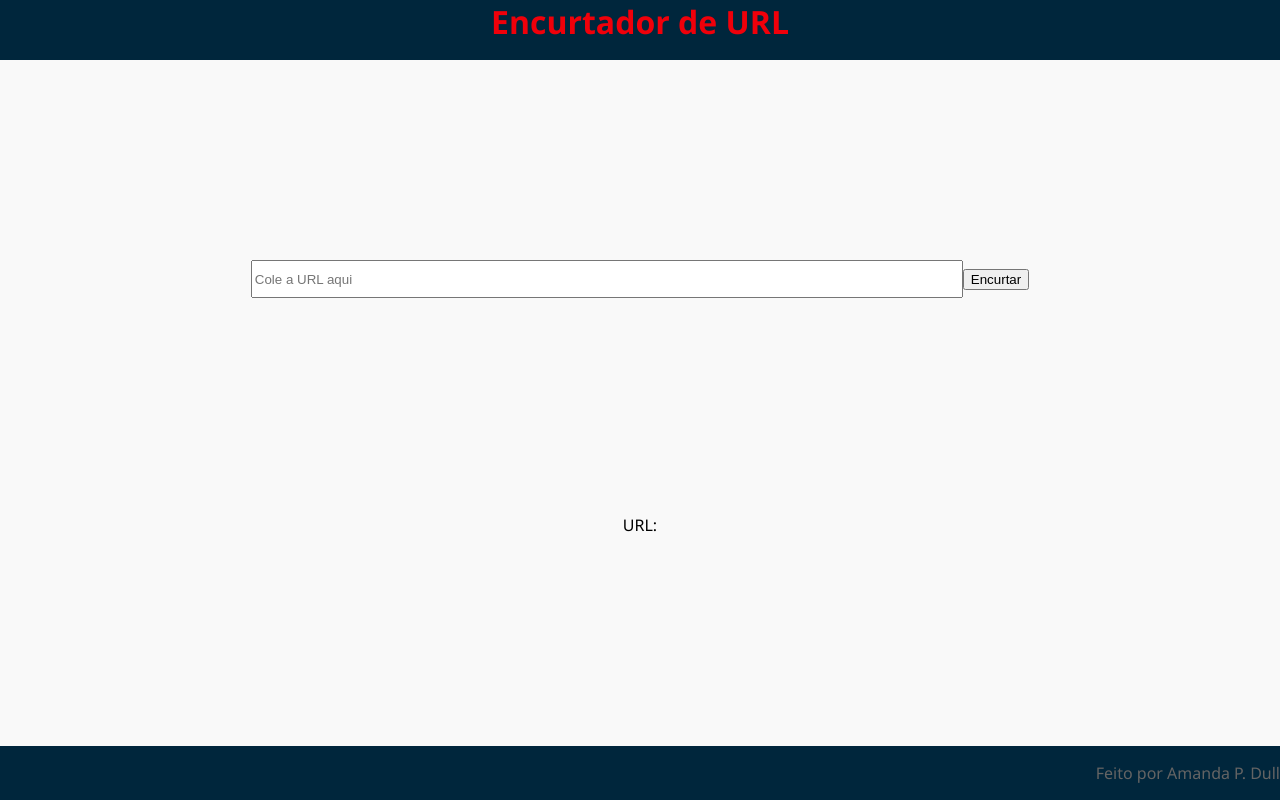
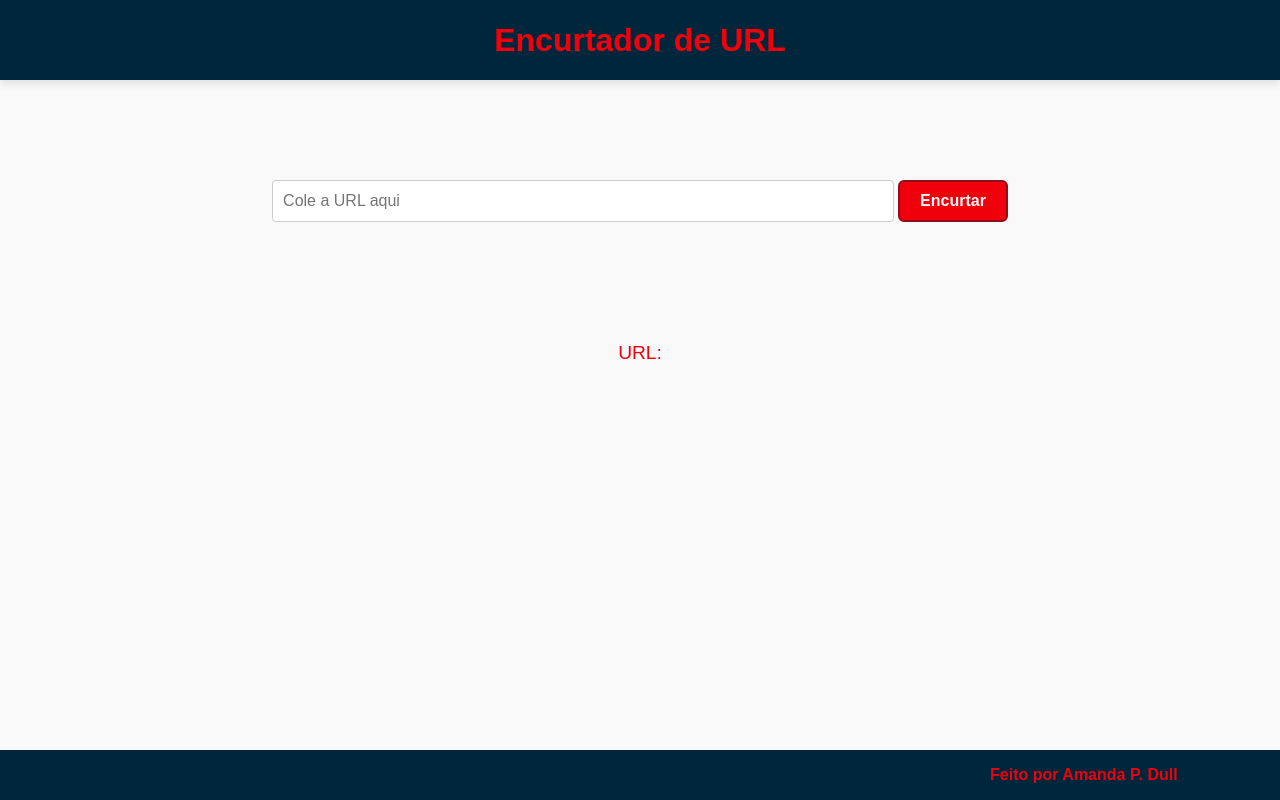
Before and after one commit to pdamanda/url-encurtador, a plain HTML site: page index.html in a window 1280 px wide. Drawn offline with Linux system fonts and the light colour scheme.

Commit message:
Melhorado layout

```diff
--- a/style.css
+++ b/style.css
@@ -1,49 +1,87 @@
 body {
     margin: 0;
     padding: 0;
-    background-color: #F9F9F9;
-    font-family: 'Segoe UI', Tahoma, Geneva, Verdana, sans-serif;
+    background-color: #f9f9f9;
+    font-family: sans-serif;
   }
 
   header {
-
-    background-color: #00263C;
+    background-color: #00263c;
     color: #F0000A;
     text-align: center;
     justify-content: center;
-    height: 60px;
-
+    height: 80px;
+    display: flex;
+    align-items: center;
+    box-shadow: 0 4px 8px rgba(0, 0, 0, 0.1);
+    padding: 0 20px;
+    position: relative;
   }
-
   header h1 {
     margin: 0;
   }
 
   .inputBox {
-    padding: 200px;
+    padding: 100px 20px;
     display: flex;
     align-items: center;
     justify-content: center;
+    gap: 4px;
+  }
+  .inputBox input {
+    height: 40px;
+    width: 80%;
+    max-width: 600px;
+    padding: 0 10px;
+    font-size: 1rem;
+    border: 1px solid #ccc;
+    border-radius: 4px;
+  }
+  #button {
+    background-color: #F0000A;
+    color: #f9f9f9;
+    font-family: sans-serif;
+    font-weight: 600;
+    border: 2px solid #900f1e;
+    padding: 10px 20px;
+    font-size: 1rem;
+    border-radius: 6px;
+    cursor: pointer;
+    transition: background-color 0.3s ease, transform 0.2s ease;
+  }
+  #button:hover {
+    background-color: #F0000A;
+    transform: scale(1.05);
   }
 
-.inputBox input {
-    height: 32px;
-    width: 80%;
+  #button:active {
+    background-color: #900f1e;
+    transform: scale(0.98);
   }
-
-#text {
+  #text,
+  h3 {
+    display: flex;
+    color: #F0000A;
+    justify-content: center;
+    align-items: center;
     text-align: center;
+    font-family: sans-serif;
+    margin-top: 20px;
+    font-size: 1.2rem;
+    flex-direction: column;
   }
 
   footer {
     position: fixed;
-    color: #646464;
+    color: #F0000A;
+    font-family: sans-serif;
+    font-weight: 600;
     bottom: 0;
     width: 100%;
-    background-color: #00263C;
-    text-align: end;
-    padding-right: 100px;
+    background-color: #00263c;
+    text-align: right;
     margin: 0;
-    font-family: 'Segoe UI', Tahoma, Geneva, Verdana, sans-serif;
-
   }
+  footer p {
+    padding-right: 8%;
+  }
```
Lines whose indentation alone changed are shown as unchanged.
